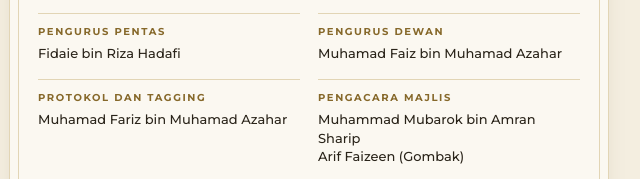
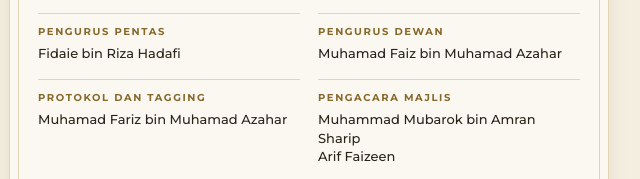
Before and after one commit to anwarnursi/buku-program-sedekad-sriti, a plain HTML site: page index.html in a window 1280 px wide. Shown: the part 5716-5895 px from the top of the page, 331-971 px from the left. Drawn offline with Linux system fonts and the light colour scheme.

Commit message:
Buang catatan Gombak pada nama pengacara
Co-Authored-By: Claude Opus 5.5 <noreply@anthropic.com>

```diff
--- a/index.html
+++ b/index.html
@@ -357,7 +357,7 @@ p{margin:0}
       <div><dt>Pengurus Pentas</dt><dd>Fidaie bin Riza Hadafi</dd></div>
       <div><dt>Pengurus Dewan</dt><dd>Muhamad Faiz bin Muhamad Azahar</dd></div>
       <div><dt>Protokol dan Tagging</dt><dd>Muhamad Fariz bin Muhamad Azahar</dd></div>
-      <div><dt>Pengacara Majlis</dt><dd>Muhammad Mubarok bin Amran Sharip<br>Arif Faizeen (Gombak)</dd></div>
+      <div><dt>Pengacara Majlis</dt><dd>Muhammad Mubarok bin Amran Sharip<br>Arif Faizeen</dd></div>
       <div><dt>Teknikal, IT dan Multimedia</dt><dd>Anwar Fitri bin Wan Ahmad Tarmizi<br>Mohd Razib bin Mohd Rosli<br>Ahmed Zahid bin Hasbullah</dd></div>
       <div><dt>Gimik</dt><dd>Muhammad Shahmi bin Mat Shukri</dd></div>
       <div><dt>Siaran Langsung</dt><dd>Mohd Khairul Yusri bin Mat Jusof (Gombak TV)</dd></div>
```
